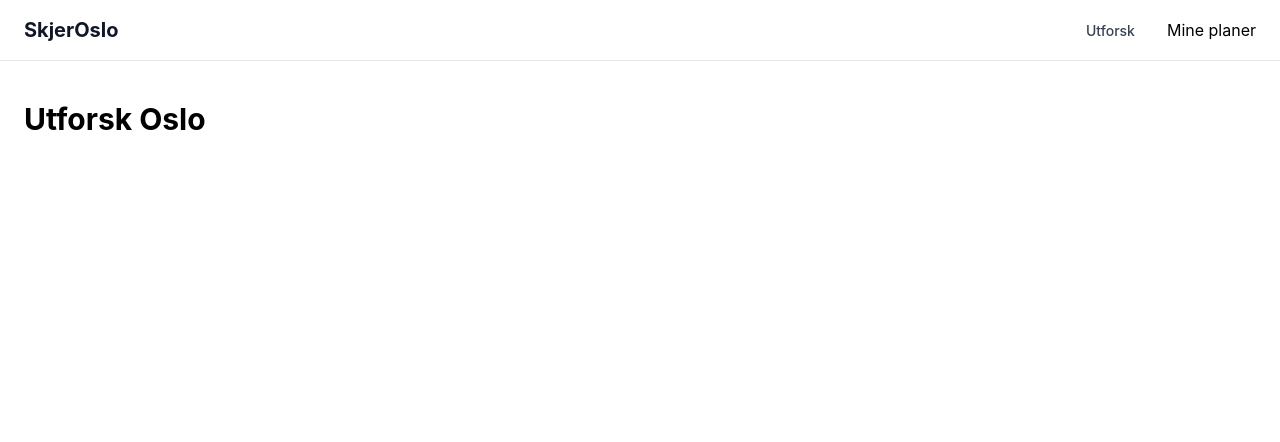
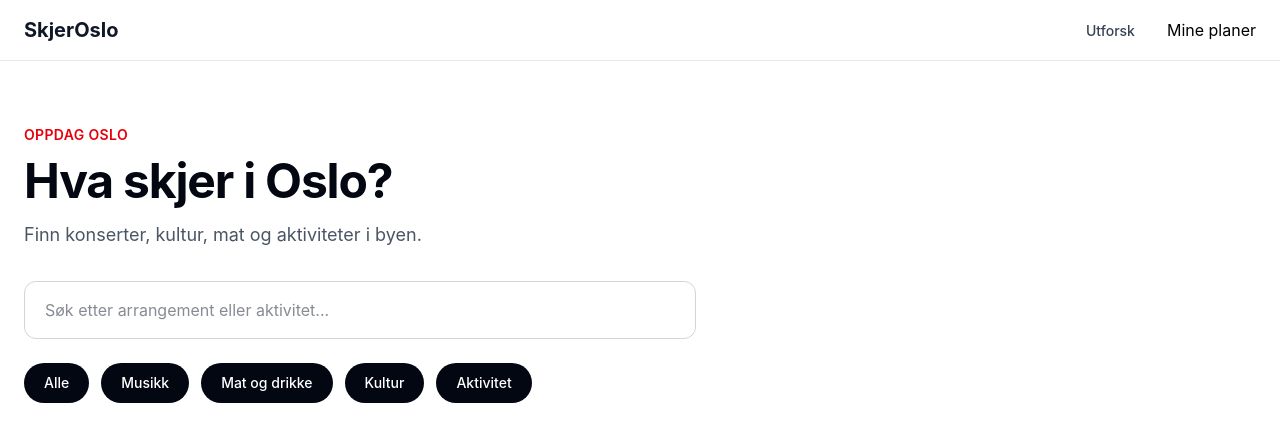
Before and after one commit to Betina9/skjer-oslo, a React (Vite) app: page / in a window 1280 px wide. Shown: the top 442 px of the page. Built offline with nearby package versions, Linux system fonts and the light colour scheme.

Commit message:
feat: add explore hero and category filters

```diff
--- a/src/components/Header.tsx
+++ b/src/components/Header.tsx
@@ -1,10 +1,12 @@
+import { Link } from "react-router-dom";
+
 function Header() {
   return (
     <header className="border-b border-gray-200 bg-white">
       <div className="mx-auto flex max-w-7xl items-center justify-between px-6 py-4">
-        <a href="/" className="text-xl font-bold text-gray-900">
+        <Link to="/" className="text-xl font-bold text-gray-900">
           SkjerOslo
-        </a>
+        </Link>
 
         <nav>
           <ul className="flex items-center gap-8">
--- a/src/pages/ExplorePage.tsx
+++ b/src/pages/ExplorePage.tsx
@@ -1,7 +1,58 @@
 function ExplorePage() {
   return (
-    <main className="mx-auto max-w-7xl px-6 py-10">
-      <h1 className="text-3xl font-bold">Utforsk Oslo</h1>
+    <main>
+      <section className="bg-white">
+        <div className="mx-auto max-w-7xl px-6 py-16">
+          <div className="max-w-2xl">
+            <p className="mb-3 text-sm font-semibold uppercase tracking-wide text-red-600">
+              Oppdag Oslo
+            </p>
+
+            <h1 className="text-4xl font-bold tracking-tight text-gray-950 sm:text-5xl">
+              Hva skjer i Oslo?
+            </h1>
+
+            <p className="mt-4 text-lg text-gray-600">
+              Finn konserter, kultur, mat og aktiviteter i byen.
+            </p>
+          </div>
+
+          <div className="mt-8 max-w-2xl">
+            <label htmlFor="event-search" className="sr-only">
+              Søk etter arrangementer
+            </label>
+
+            <input
+              id="event-search"
+              type="search"
+              placeholder="Søk etter arrangement eller aktivitet..."
+              className="w-full rounded-xl border border-gray-300 bg-white px-5 py-4 text-gray-900 outline-none transition focus:border-red-500 focus:ring-2 focus:ring-red-100"
+            />
+          </div>
+
+          <div className="mt-6 flex flex-wrap gap-3">
+            <button className="rounded-full bg-gray-950 px-5 py-2.5 text-sm font-medium text-white">
+              Alle
+            </button>
+
+            <button className="rounded-full bg-gray-950 px-5 py-2.5 text-sm font-medium text-white">
+              Musikk
+            </button>
+
+            <button className="rounded-full bg-gray-950 px-5 py-2.5 text-sm font-medium text-white">
+              Mat og drikke
+            </button>
+
+            <button className="rounded-full bg-gray-950 px-5 py-2.5 text-sm font-medium text-white">
+              Kultur
+            </button>
+
+            <button className="rounded-full bg-gray-950 px-5 py-2.5 text-sm font-medium text-white">
+              Aktivitet
+            </button>
+          </div>
+        </div>
+      </section>
     </main>
   );
 }
```
